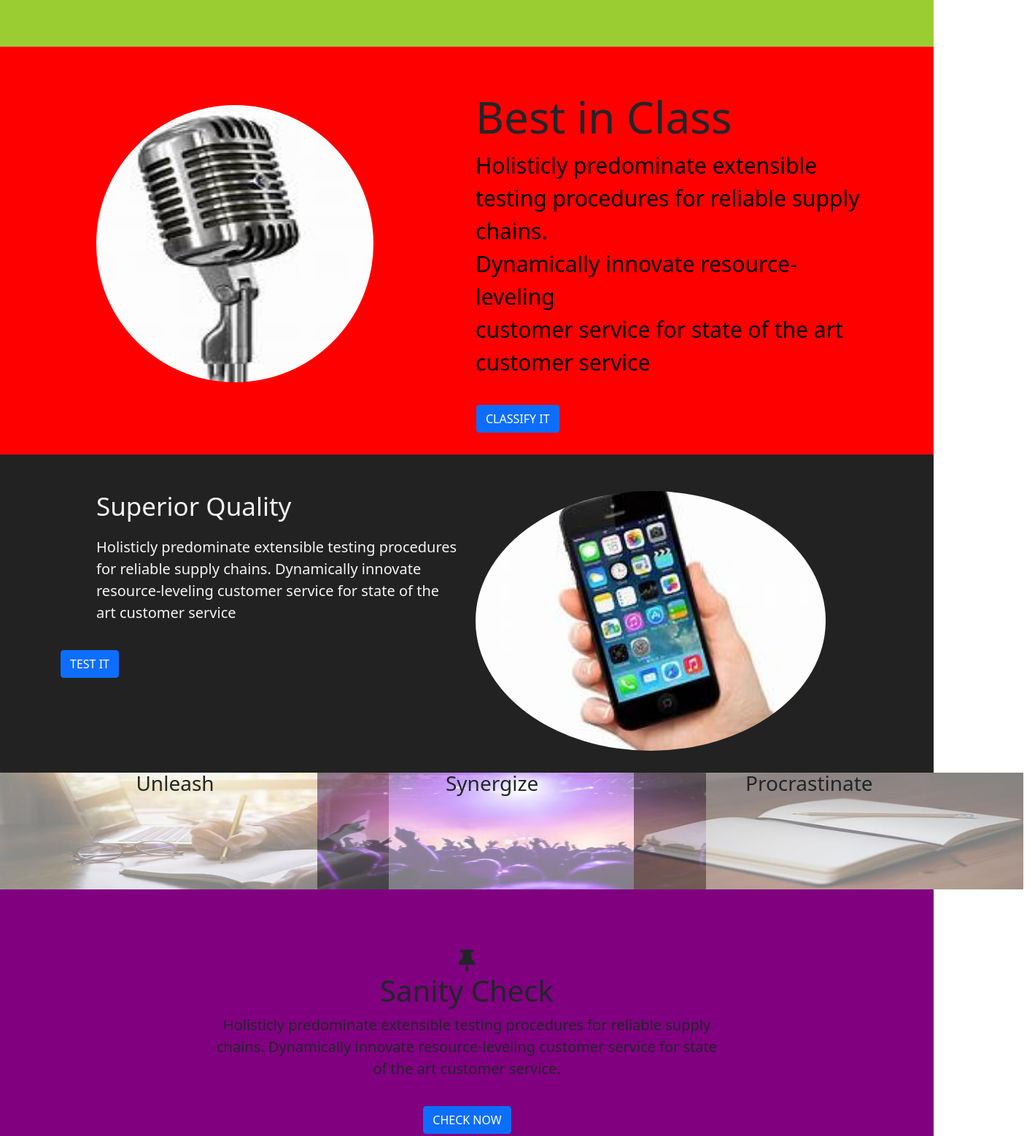
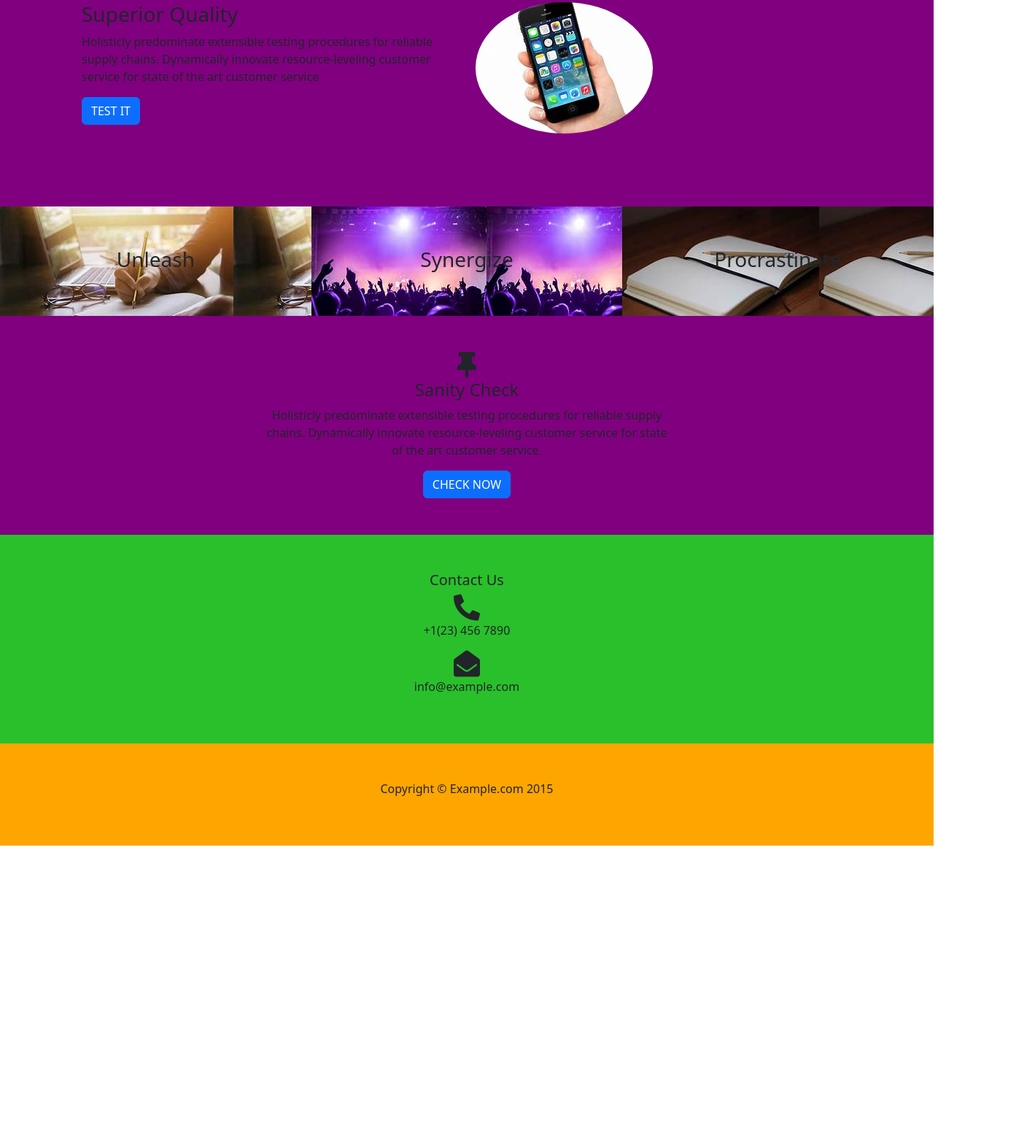
Before and after one commit to edwardomopariola/business-webpage, a plain HTML site: page index.html in a window 1280 px wide. Shown: the part 1162-2719 px from the top of the page at 73% size, 1419 px wide, since content can reach past the window. After the commit the page ends 2321 px from the top, so only its background shows below. Drawn offline with nearby package versions, Linux system fonts and the light colour scheme; files that its build step writes are made by us from their sources.

Commit message:
95% done

```diff
--- a/index.html
+++ b/index.html
@@ -5,10 +5,9 @@
     <meta name="viewport" content="width=device-width, initial-scale=1.0">
     <meta http-equiv="X-UA-Compatible" content="ie=edge">
     <meta name="Description" content="Enter your description here"/>
-    <link rel="stylesheet" href="https://cdnjs.cloudflare.com/ajax/libs/twitter-bootstrap/5.1.0/css/bootstrap.min.css">
-    <link rel="stylesheet" href="https://cdnjs.cloudflare.com/ajax/libs/font-awesome/6.0.0-beta2/css/all.min.css" integrity="sha512-YWzhKL2whUzgiheMoBFwW8CKV4qpHQAEuvilg9FAn5VJUDwKZZxkJNuGM4XkWuk94WCrrwslk8yWNGmY1EduTA==" crossorigin="anonymous" referrerpolicy="no-referrer"/>
-    <link rel="stylesheet" href="assets/css/style.css">
-    <link href="https://cdn.jsdelivr.net/npm/bootstrap@5.0.2/dist/css/bootstrap.min.css" rel="stylesheet" integrity="sha384-EVSTQN3/azprG1Anm3QDgpJLIm9Nao0Yz1ztcQTwFspd3yD65VohhpuuCOmLASjC" crossorigin="anonymous">
+    <link href="https://cdn.jsdelivr.net/npm/bootstrap@5.3.3/dist/css/bootstrap.min.css" rel="stylesheet" integrity="sha384-QWTKZyjpPEjISv5WaRU9OFeRpok6YctnYmDr5pNlyT2bRjXh0JMhjY6hW+ALEwIH" crossorigin="anonymous">
+    <link rel="stylesheet" href="https://cdnjs.cloudflare.com/ajax/libs/font-awesome/5.15.4/css/all.min.css">
+    <link href="xxxstyle.css" rel="stylesheet">
     <link href="style.css" rel="stylesheet">
     <title>Business webpage</title>
 </head>
@@ -45,20 +44,8 @@
         </div>
     </nav>
 
-    <!-- <header>
-        <div class="header-content">
-            <div class="hearder-content-inner">
-                <img src="image/image/IMG_E2647.JPG" alt="">
-                <h1>Dramatically Engage</h1>
-                <p>Object innovate empowered manufactured products whereas parallel platforms.</p>
-                <a href="#" class="btn btn-primary btn-lg">ENGAGE NOW</a>
-            </div>
-        </div>
-    </header> -->
-
     <header>
         <div class="header-content">
-            <img src="image/image/hero-image.JPG" alt="header-image">
             <div class="header-text-content">
                 <h1>Dramatically Engage</h1>
                 <p>Object innovate empowered manufactured products whereas parallel platforms.</p>
@@ -69,14 +56,12 @@
 
     <section class="intro">
         <div class="container">
-            <div class="row">
             <div class="col">
-                    <i class="fa-solid fa-apple-whole" style=font-size:50px></i>
+                <i class='fas fa-apple-alt' style='font-size:36px'></i>
                 <h3>Complate Synergize resource taxing relationships</h3>
                 <P>Professionally cultivate ono-to-one customer with robust ideas. Dynamically innovate
                 resource-leveling customer service for state of the art customer service.
                 </P>
-                </div>
             </div>
         </div>
     </section>
@@ -85,13 +70,13 @@
         <div class="container">
             <div class="row">
                 <div class="col-sm-6">
-                    <img class="rounded-circle" src="image/image/mic.jpg" class="round" alt="mic">
+                    <img src="image/image/mic.jpg" class="rounded-circle" alt="mic">
                 </div>
 
                 <div class="col-sm-6">
                     <h3 class="section-header">Best in Class</h3>
-                    <p>Holisticly predominate extensible</br> testing procedures for
-                    reliable supply chains. </br>Dynamically innovate resource-leveling</br>
+                    <p>Holisticly predominate extensible testing procedures for
+                    reliable supply chains. Dynamically innovate resource-leveling
                     customer service for state of the art customer service
                     </p>
                     <a href="#" class="btn btn-primary">CLASSIFY IT</a>
@@ -112,7 +97,7 @@
                 </div>
 
                 <div class="col-sm-6">
-                    <img src="image/image/phone.jpg" class="rounded-circle" alt="">
+                    <img src="image/image/phone.jpg" class="rounded-circle" alt="phone">
                 </div>
             </div>
         </div>
@@ -122,21 +107,21 @@
         <div class="container-fluid">
             <div class="row">
                 <div class="col-sm-4 item-1">
-                    <img src="image/image/writer.jpg" alt="writer">
+                    <!-- <img src="image/image/writer.jpg" alt="writer"> -->
                     <div class="image-text">
                         <h3>Unleash</h3>
                     </div>
                 </div>
 
                 <div class="col-sm-4 item-2">
-                    <img src="image/image/concert.jpg" alt="concert">
+                    <!-- <img src="image/image/concert.jpg" alt="concert"> -->
                     <div class="image-text">
                         <h3>Synergize</h3>
                     </div>
                 </div>
 
                 <div Class="col-sm-4 item-3">
-                    <img src="image/image/book.jpg" alt="book">
+                    <!-- <img src="image/image/book.jpg" alt="book"> -->
                     <div class="image-text">
                         <h3>Procrastinate</h3>
                     </div>
@@ -147,15 +132,12 @@
 
     <section class="content-4">
         <div class="container">
-            <div class="row">
             <div class="col-sm-12">
-                    <i class="fa-solid fa-thumbtack" style=font-size:30px;></i>
-                    <h4>Sanity Check</h4>
+                <i class='fas fa-thumbtack' style='font-size:36px'></i>                <h4>Sanity Check</h4>
                 <p>Holisticly predominate extensible testing procedures for reliable supply </br>chains. Dynamically innovate resource-leveling
                 customer service for state</br> of the art customer service.
                 </p>
                 <a href="#" class="btn btn-primary">CHECK NOW</a>
-                </div>
             </div>
         </div>
     </section>
@@ -164,9 +146,9 @@
         <div class="contact">
             <div class="container">
                 <h5 class="section-header">Contact Us</h5>
-                <i class="fa-solid fa-phone"></i>
+                <i class='fas fa-phone-alt' style='font-size:36px'></i>
                 <p>+1(23) 456 7890</p>
-                <i class="fa-regular fa-envelope"></i>
+                <i class='fas fa-envelope-open' style='font-size:36px'></i>
                 <p>info@example.com</p>
             </div>
         </div>
@@ -181,7 +163,6 @@
     </div>
 
 
-<script src="https://cdnjs.cloudflare.com/ajax/libs/popper.js/2.9.2/umd/popper.min.js"></script>
-<script src="https://cdnjs.cloudflare.com/ajax/libs/twitter-bootstrap/5.1.0/js/bootstrap.min.js"></script>
+<script src="https://cdn.jsdelivr.net/npm/bootstrap@5.3.3/dist/js/bootstrap.bundle.min.js" integrity="sha384-YvpcrYf0tY3lHB60NNkmXc5s9fDVZLESaAA55NDzOxhy9GkcIdslK1eN7N6jIeHz" crossorigin="anonymous"></script>
 </body>
 </html>
--- /dev/null
+++ b/old-style.css
@@ -0,0 +1,191 @@
+.background-img {
+    width: 100%;
+    height: auto;
+    display: block;
+}
+
+.navbar {
+    background-color: white;
+}
+
+.navbar-brand {
+    margin-left: 100px;
+}
+
+.navbar-nav {
+    margin-left: 60em;
+}
+
+.nav-link {
+    color: red;
+    margin-left: 0em;
+}
+
+.header-content {
+    height: 100vh;
+    width: 100vw;
+    position: relative;
+    text-align: center;
+}
+
+.header-content img {
+    width: 100%;
+    height: 100%;
+    object-fit: cover;
+}
+
+.header-text-content {
+    position: absolute;
+    top: 50%;
+    left: 50%;
+    transform: translate(-50%, -50%);
+}
+
+.header-text-content h1 {
+    font-size: 60px;
+}
+
+.header-text-content p {
+    font-size: 20px;
+}
+
+.intro {
+    background-color: yellowgreen;
+    height: 100%;
+    width: auto;
+    padding: 100px;
+    text-align: center;
+}
+
+.intro h3 {
+    font-size: 40px;
+}
+
+.content-1{
+    height: 100%;
+    width: auto;
+    padding: 30px;
+    border: 5px;
+}
+
+.content-1 img {
+    padding: 50px;
+    width: 30em;
+    height:30em;
+    margin-right: auto;
+    margin-left: auto;
+}
+
+.content-1 {
+    display: flex;
+    height: 100%;
+    width: auto;
+    background-color: red;
+}
+
+.content-1 h3{
+    font-size: 60px;
+}
+
+.content-1 p {
+    line-height: 1.5;
+    color: black;
+    font-size: 30px;
+}
+
+.content-2 {
+    display: flex;
+    height: 100%;
+    width: auto;
+    padding: 30px;
+    border: 5px;
+    background-color: #222;
+    color: whitesmoke;
+}
+
+.content-2 h3 {
+    font-size: 35px;
+    margin-left: 50px;
+    margin-top: 20px;
+}
+
+.content-2 p {
+    font-size: 20px;
+    margin-left: 50px;
+    margin-top: 20px;
+}
+
+.btn-primary {
+    margin-left: 1px;
+    margin-top: 20px;
+}
+.content-2 img {
+    width: 30em;
+    margin-top: 20px;
+    margin-right: auto;
+}
+
+.col-sm-4:hover{
+    -ms-transform: scale(1.1);
+  -webkit-transform: scale(1.1);
+  transform: scale(1.1);
+}
+
+.col-sm-4 img {
+    width: 33.333333em;
+    height: 10em;
+    opacity: 0.5;
+    background-size: cover;
+    background-position: 50%, 50%;
+}
+
+.image-text {
+    position: absolute;
+    top: 140em;
+    transform: translate(-50%, -50%);
+    margin-inline-start: 15em;
+    display: inline-block;
+}
+
+.content-4 {
+    width: 100%;
+    height: auto;
+    padding: 3px;
+    background-color: purple;
+    text-align: center;
+    display: block;
+}
+
+.content-4 h4 {
+    font-size: 40px;
+}
+
+.content-4 p {
+    font-size: 20px;
+}
+
+.fa-thumbtack {
+    margin-top:80px;
+}
+
+.page-footer {
+    width: 100%;
+    height: auto;
+    margin: 0;
+    padding: 5px;
+    background-color:pink;
+    text-align: center;
+}
+
+.section-header {
+    margin-top: 30px;
+}
+
+.print {
+    width: 100%;
+    height: auto;
+    margin: 0;
+    padding: 5px;
+    background-color: orange;
+    text-align: center;
+}
--- a/style.css
+++ b/style.css
@@ -1,222 +1,106 @@
-.background-img {
+header{
+    position: relative;
     width: 100%;
-    height: auto;
-    display: block;
-}
-
-.navbar {
-    background-color: white;
-}
-
-.navbar-brand {
-    margin-left: 100px;
-}
-
-.navbar-nav {
-    margin-left: 60em;
-}
-
-.nav-link {
-    color: red;
-    margin-left: 0em;
+    min-height: auto;
+    background-image: url(image/image/background-image.JPG);
+    background-position: center;
+    background-size: cover;
+    text-align: center;
 }
 
 .header-content {
-    height: 100vh;
-    width: 100vw;
     position: relative;
+    width: 100%;
+    padding: 100px 15px 70px;
     text-align: center;
 }
 
-.header-content img {
-    width: 100%;
-    height: 100%;
-    object-fit: cover;
-}
-
-.header-text-content {
-    position: absolute;
-    top: 50%;
-    left: 50%;
-    transform: translate(-50%, -50%);
-}
-
 .header-text-content h1 {
+    margin-top: 0;
+    margin-bottom: 20px;
     font-size: 60px;
+    font-weight: 300;
 }
 
 .header-text-content p {
-    font-size: 20px;
+    margin-bottom: 50px;
+    font-size: 16px;
+    font-weight: 300;
 }
-
-/* .header-content h1 {
-    position: absolute;
-    width: 100%;
-    text-align: center;
-    top: 30%;
-    font-size: 50px;
-    line-height: 7px;
-} */
-
-/* .header-content p{
-    position: absolute;
-    width: 100%;
-    text-align: center;
-    top: 45%;
-    font-size: 30px ;
-    line-height: 1px;
-} */
 
 .intro {
     background-color: yellowgreen;
     height: 100%;
     width: auto;
-    padding: 100px;
+    padding: 50px;
     text-align: center;
 }
 
 .intro h3 {
-    font-size: 40px;
-}
-
-.content-1{
-    height: 100%;
-    width: auto;
-    padding: 30px;
-    border: 5px;
-}
-
-.content-1 img {
-    padding: 50px;
-    width: 30em;
-    height:30em;
-    margin-right: auto;
-    margin-left: auto;
+    font-size: 30px;
 }
 
 .content-1 {
-    display: flex;
-    height: 100%;
-    width: auto;
-    background-color: red;
-}
-
-.content-1 h3{
-    font-size: 60px;
-}
-
-.content-1 p {
-    line-height: 1.5;
-    color: black;
-    font-size: 30px;
+   padding: 100px;
+   background-color: red;
 }
 
 .content-2 {
-    display: flex;
-    height: 100%;
-    width: auto;
-    padding: 30px;
-    border: 5px;
-    background-color: #222;
-    color: whitesmoke;
+    padding: 100px;
+    background-color: purple;
 }
 
-.content-2 h3 {
-    font-size: 35px;
-    margin-left: 50px;
-    margin-top: 20px;
+.item-1, .item-2, .item-3 {
+    background-size: cover;
+    background-position: 50% 50%;
+    text-align: center;
+    height: 150px;
+    line-height: 180px;
 }
 
-.content-2 p {
-    font-size: 20px;
-    margin-left: 50px;
-    margin-top: 20px;
+.col-sm-4 h3 {
+    margin-block-start: 2em;
+    margin-block-end: 2em;
 }
 
-.btn-primary {
-    margin-left: 1px;
-    margin-top: 20px;
-}
-.content-2 img {
-    width: 30em;
-    margin-top: 20px;
-    margin-right: auto;
-}
-
-.col-sm-4:hover{
-    -ms-transform: scale(1.1); /* IE 9 */
-  -webkit-transform: scale(1.1); /* Safari 3-8 */
+.col-sm-4:hover {
+    -ms-transform: scale(1.1);
+  -webkit-transform: scale(1.1);
   transform: scale(1.1);
 }
 
-.col-sm-4 img {
-    width: 33.333333em;
-    height: 10em;
-    opacity: 0.5;
-    background-size: cover;
-    background-position: 50%, 50%;
+.item-1 {
+    background: url(image/image/writer.jpg);
 }
 
-.image-text {
-    position: absolute;
-    top: 140em;
-    transform: translate(-50%, -50%);
-    margin-inline-start: 15em;
-    display: inline-block;
+.item-2 {
+    background: url(image/image/concert.jpg);
 }
 
-.container-fluid {
-    padding: 0px;
+.item-3 {
+    background: url(image/image/book.jpg);
 }
-/* .col-sm-4 h3 {
-    position: absolute;
-    top: 73em;
-    font-size: 30px ;
-    line-height: 1px;
-    color: rgb(235, 20, 20);
-    margin-inline-start: 5em;
-    display: inline-block;
-} */
 
 .content-4 {
-    width: 100%;
-    height: auto;
-    padding: 3px;
     background-color: purple;
+    height: 100%;
+    width: auto;
+    padding: 50px;
     text-align: center;
-    display: block;
-}
-
-.content-4 h4 {
-    font-size: 40px;
-}
-
-.content-4 p {
-    font-size: 20px;
-}
-
-.fa-thumbtack {
-    margin-top:80px;
 }
 
 .page-footer {
-    width: 100%;
-    height: auto;
-    margin: 0;
-    padding: 5px;
-    background-color:pink;
+    background-color: rgb(41, 192, 43);
+    height: 100%;
+    width: auto;
+    padding: 50px;
     text-align: center;
 }
 
-.section-header {
-    margin-top: 30px;
-}
-
-.print {
-    width: 100%;
-    height: auto;
-    margin: 0;
-    padding: 5px;
+.last-print {
     background-color: orange;
+    height: 100%;
+    width: auto;
+    padding: 50px;
     text-align: center;
 }
```
Also changed, not shown: image/image/background-image.JPG (renamed from image/image/hero-image.JPG). Lines whose indentation alone changed are shown as unchanged.
